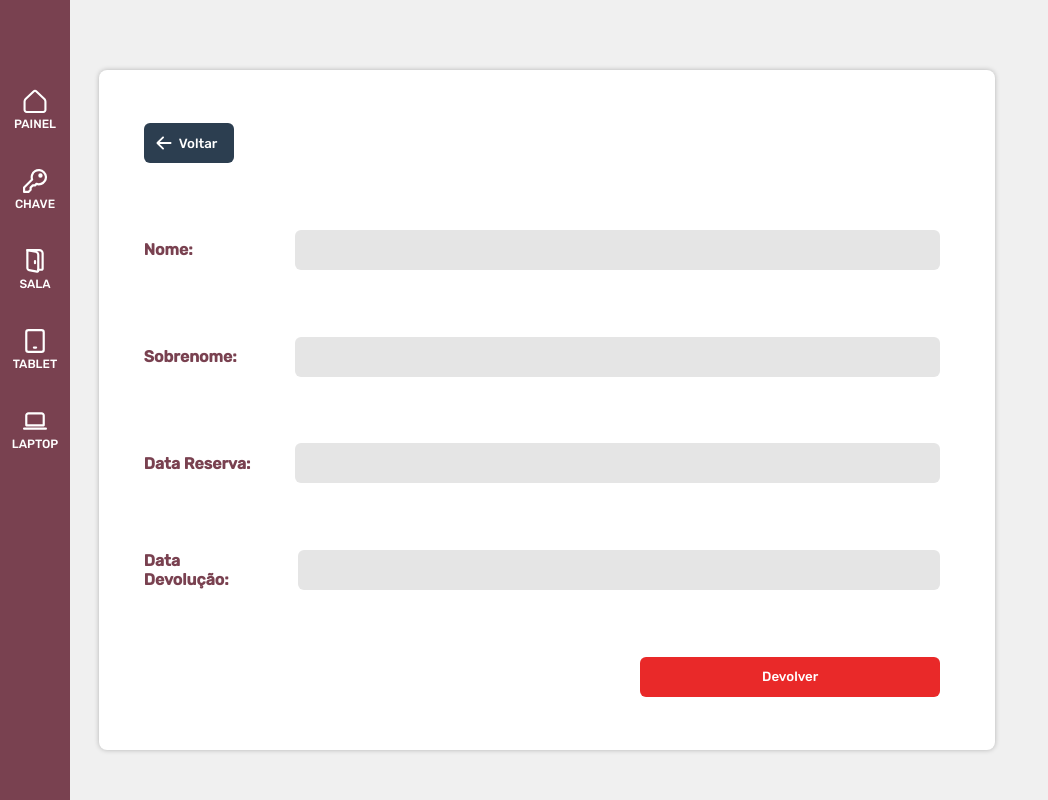
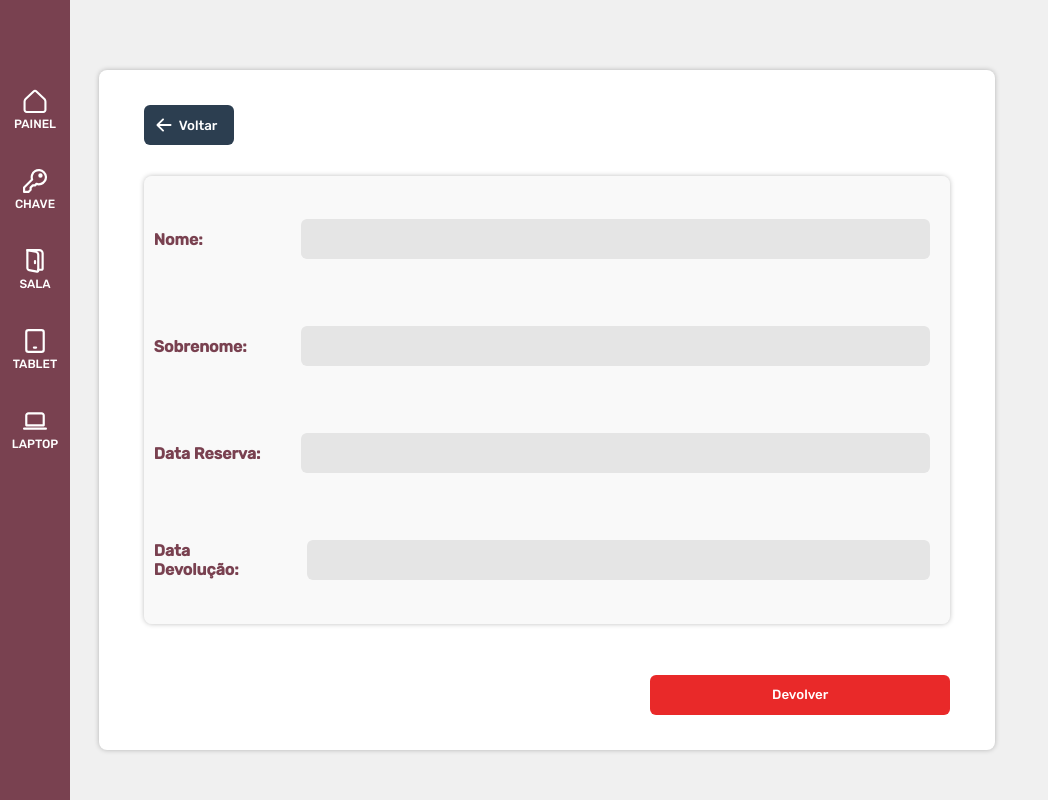
Before and after one commit to AlissonAzevedo/reservas-dio, a Vue app: page /chaves/1 in a window 1280 px wide. Shown: the whole page, without its empty margins (0-1048 px from the left). Built offline with nearby package versions, Linux system fonts and the light colour scheme; no server answers.

Commit message:
style: add card fom

```diff
--- a/src/components/Chave/KeyDetail/index.vue
+++ b/src/components/Chave/KeyDetail/index.vue
@@ -7,6 +7,7 @@
           Voltar
         </button>
       </div>
+      <div class="content-form">
         <div class="row-content">
           <h4>Nome:</h4>
           <div class="containerInput">
@@ -31,6 +32,8 @@
             <p>{{ data_devolucao }}</p>
           </div>
         </div>
+      </div>
+
       <div class="content-button-devolution">
         <button @click="returnReservation" class="btnReturnReservation">
           Devolver
@@ -146,7 +149,18 @@ export default {
 .btnReturnPage:hover {
   background-color: var(--light-primary);
 }
-
+.content-form {
+  display: flex;
+  flex-direction: column;
+  justify-content: space-around;
+  align-items: center;
+  width: 100%;
+  height: 70%;
+  padding: 10px;
+  border-radius: 8px;
+  background-color: rgba(240, 240, 240, .4);
+  box-shadow: 0 0 5px rgba(0, 0, 0, 0.25);
+}
 .row-content {
   display: flex;
   flex-direction: row;
@@ -197,7 +211,7 @@ p {
   height: 40px;
   width: 300px;
   cursor: pointer;
-  margin-right: 10px;
+  margin-top: 20px;
 }
 .btnReturnReservation:hover {
   background-color: var(--light-red);
```
Lines whose indentation alone changed are shown as unchanged.
